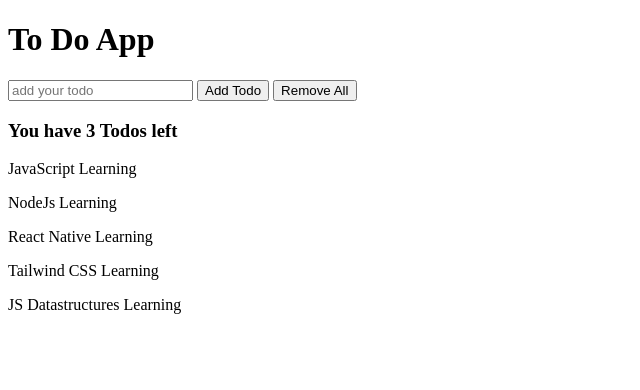
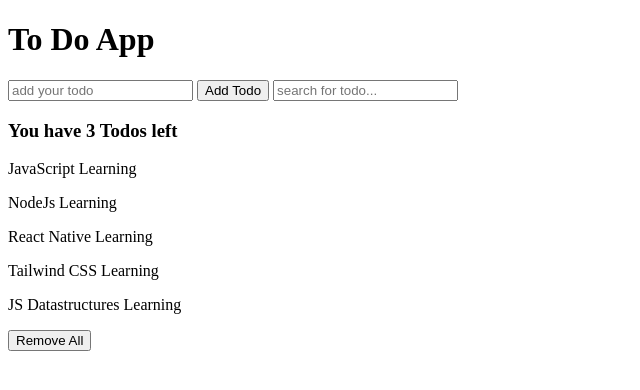
Before and after one commit to Prasathdv/JS_Bootcamp, a plain HTML site: page JS_in_Browser/todo-app/index.html in a window 1280 px wide. Shown: the whole page, without its empty margins (0-640 px from the left). Drawn offline with Linux system fonts and the light colour scheme.

Commit message:
10/13 Update

```diff
--- a/JS_in_Browser/todo-app/index.html
+++ b/JS_in_Browser/todo-app/index.html
@@ -9,8 +9,11 @@
     <header>
         <h1>To Do App</h1>
     </header>
+
     <input type="text" id="new-todo" placeholder="add your todo">
     <button id = 'add-todo'>Add Todo</button>
+    <input type="text" id="todo-filter" placeholder="search for todo...">
+    <div id="todo"></div>
     <button id = 'remove-todo'>Remove All</button>
     <script src="todo.js"></script>
 </body>
--- a/JS_in_Browser/todo-app/todo.js
+++ b/JS_in_Browser/todo-app/todo.js
@@ -5,33 +5,54 @@ const todo = [
     {text: 'Tailwind CSS Learning', completed:false},
     {text: 'JS Datastructures Learning',completed:false}
 ]
-// Print - You have 2 Todos left (false) P element
-const todoFilter = todo.filter (function (todos) {
+
+// create a empty filterTodo object
+const filters = {
+    todoFilterQuery: ''
+}
+
+// Render todo function
+const renderTodo = function (todo,filters){
+    const filteredTodo = todo.filter(function (todo) {
+        return todo.text.toLowerCase().includes(filters.todoFilterQuery.toLowerCase())
+    })
+    // Print - You have 2 Todos left (false) P element
+    const todoFilter = filteredTodo.filter (function (todos) {
         return !todos.completed
     })
-const statusElement = document.createElement('h3')
-statusElement.textContent = `You have ${todoFilter.length} Todos left`
-document.querySelector('body').appendChild(statusElement)
 
-// Add a P element for each todo above (use only text)
-todo.forEach(function (todo){
+    document.querySelector('#todo').innerHTML = ''
+
+    const statusElement = document.createElement('h3')
+    statusElement.textContent = `You have ${todoFilter.length} Todos left`
+    document.querySelector('#todo').appendChild(statusElement)
+
+    // Add a P element for each todo above (use only text)
+    filteredTodo.forEach(function (todo){
     let todoElement = document.createElement('p')
     todoElement.textContent = todo.text
-    todoElement.classList = 'todo'
-    document.querySelector('body').appendChild(todoElement)
-})
+    document.querySelector('#todo').appendChild(todoElement)
+    })
+}
 
-// Add eventlistener for button click event
+renderTodo(todo,filters)
+
+// Listen to add todo event
 document.querySelector('#add-todo').addEventListener('click',function (e) {
     console.log('Todo has been added!');
 })
-
+// Listen to remove todo event
 document.querySelector('#remove-todo').addEventListener('click',function (e){
     document.querySelectorAll('.todo').forEach(function (todo) {
         todo.remove()
     })
 })
-
+// Listen to add new todo event
 document.querySelector('#new-todo').addEventListener('input', function (e) {
     console.log(e.target.value);
 })
+// Listen to filter todo event
+document.querySelector('#todo-filter').addEventListener('input', function (e){
+    filters.todoFilterQuery = e.target.value
+    renderTodo(todo,filters)
+})
```
Also changed, not shown: JS_in_Browser/notes-app/index.html (+1 -2 lines), JS_in_Browser/notes-app/notes-app.js (+25 -2 lines).
